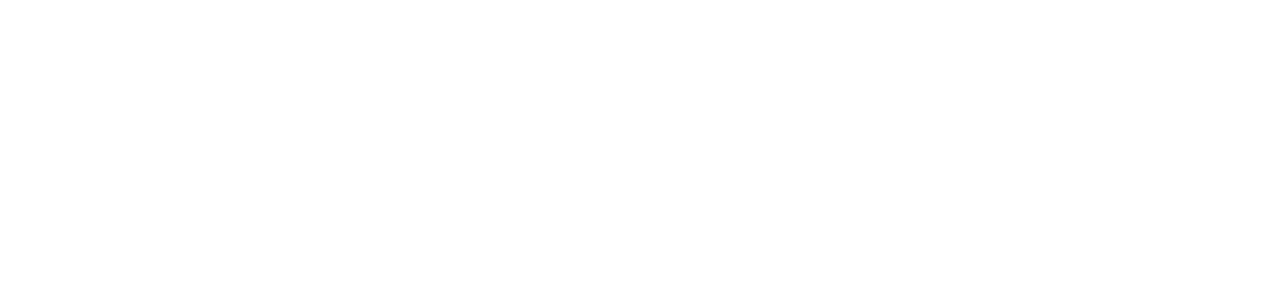
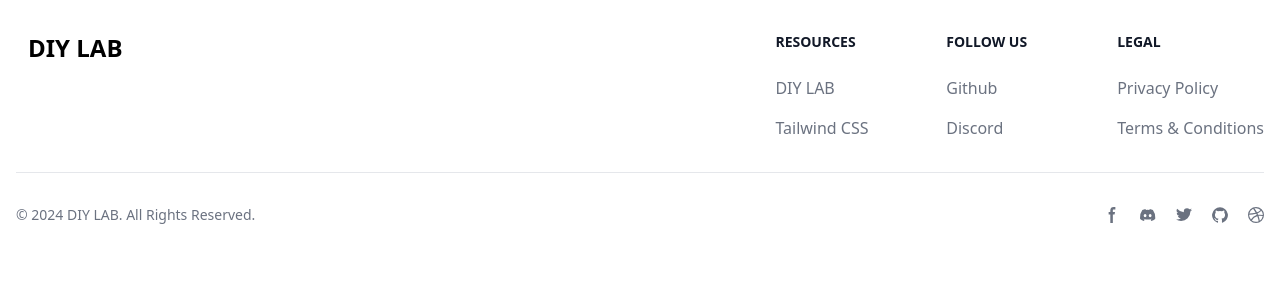
Before and after one commit to Lucasqc04/john-galt, a React (Vite) app: page / in a window 1280 px wide. Before the commit this address had no page. Shown: the top 300 px of the page. Built offline with nearby package versions, Linux system fonts and the light colour scheme.

Commit message:
feat(footer): criando o footer

```diff
--- /dev/null
+++ b/src/view/layout/DefaultyLayout.tsx
@@ -0,0 +1,16 @@
+import { Outlet } from 'react-router-dom';
+import { Footer } from './footer/footer';
+export function DefaultLayout() {
+  return (
+    <div>
+      <Footer />
+      <div className="relative flex flex-1 flex-col overflow-y-auto overflow-x-hidden">
+        <main>
+          <div className="mx-auto max-w-screen-2xl p-4 md:p-6 2xl:p-10">
+            <Outlet />
+          </div>
+        </main>
+      </div>
+    </div>
+  );
+}
--- /dev/null
+++ b/src/view/layout/footer/footer.tsx
@@ -0,0 +1,178 @@
+export function Footer() {
+  return (
+    <footer className="bg-white dark:bg-gray-900">
+      <div className="mx-auto w-full max-w-screen-xl p-4 py-6 lg:py-8">
+        <div className="md:flex md:justify-between">
+          <div className="mb-6 md:mb-0">
+            <a href="" className="flex items-center">
+              <img className="h-8 me-3" />
+              <span className="self-center text-2xl font-semibold whitespace-nowrap dark:text-white">
+                DIY LAB
+              </span>
+            </a>
+          </div>
+          <div className="grid grid-cols-2 gap-8 sm:gap-6 sm:grid-cols-3">
+            <div>
+              <h2 className="mb-6 text-sm font-semibold text-gray-900 uppercase dark:text-white">
+                Resources
+              </h2>
+              <ul className="text-gray-500 dark:text-gray-400 font-medium">
+                <li className="mb-4">
+                  <a href="" className="hover:underline">
+                    DIY LAB
+                  </a>
+                </li>
+                <li>
+                  <a className="hover:underline">Tailwind CSS</a>
+                </li>
+              </ul>
+            </div>
+            <div>
+              <h2 className="mb-6 text-sm font-semibold text-gray-900 uppercase dark:text-white">
+                Follow us
+              </h2>
+              <ul className="text-gray-500 dark:text-gray-400 font-medium">
+                <li className="mb-4">
+                  <a
+                    href="https://github.com/themesberg/flowbite"
+                    className="hover:underline "
+                  >
+                    Github
+                  </a>
+                </li>
+                <li>
+                  <a
+                    href="https://discord.gg/4eeurUVvTy"
+                    className="hover:underline"
+                  >
+                    Discord
+                  </a>
+                </li>
+              </ul>
+            </div>
+            <div>
+              <h2 className="mb-6 text-sm font-semibold text-gray-900 uppercase dark:text-white">
+                Legal
+              </h2>
+              <ul className="text-gray-500 dark:text-gray-400 font-medium">
+                <li className="mb-4">
+                  <a href="#" className="hover:underline">
+                    Privacy Policy
+                  </a>
+                </li>
+                <li>
+                  <a href="#" className="hover:underline">
+                    Terms &amp; Conditions
+                  </a>
+                </li>
+              </ul>
+            </div>
+          </div>
+        </div>
+        <hr className="my-6 border-gray-200 sm:mx-auto dark:border-gray-700 lg:my-8" />
+        <div className="sm:flex sm:items-center sm:justify-between">
+          <span className="text-sm text-gray-500 sm:text-center dark:text-gray-400">
+            © 2024{' '}
+            <a href="https://flowbite.com/" className="hover:underline">
+              DIY LAB
+            </a>
+            . All Rights Reserved.
+          </span>
+          <div className="flex mt-4 sm:justify-center sm:mt-0">
+            <a
+              href="#"
+              className="text-gray-500 hover:text-gray-900 dark:hover:text-white"
+            >
+              <svg
+                className="w-4 h-4"
+                aria-hidden="true"
+                xmlns="http://www.w3.org/2000/svg"
+                fill="currentColor"
+                viewBox="0 0 8 19"
+              >
+                <path
+                  fill-rule="evenodd"
+                  d="M6.135 3H8V0H6.135a4.147 4.147 0 0 0-4.142 4.142V6H0v3h2v9.938h3V9h2.021l.592-3H5V3.591A.6.6 0 0 1 5.592 3h.543Z"
+                  clip-rule="evenodd"
+                />
+              </svg>
+              <span className="sr-only">Facebook page</span>
+            </a>
+            <a
+              href="#"
+              className="text-gray-500 hover:text-gray-900 dark:hover:text-white ms-5"
+            >
+              <svg
+                className="w-4 h-4"
+                aria-hidden="true"
+                xmlns="http://www.w3.org/2000/svg"
+                fill="currentColor"
+                viewBox="0 0 21 16"
+              >
+                <path d="M16.942 1.556a16.3 16.3 0 0 0-4.126-1.3 12.04 12.04 0 0 0-.529 1.1 15.175 15.175 0 0 0-4.573 0 11.585 11.585 0 0 0-.535-1.1 16.274 16.274 0 0 0-4.129 1.3A17.392 17.392 0 0 0 .182 13.218a15.785 15.785 0 0 0 4.963 2.521c.41-.564.773-1.16 1.084-1.785a10.63 10.63 0 0 1-1.706-.83c.143-.106.283-.217.418-.33a11.664 11.664 0 0 0 10.118 0c.137.113.277.224.418.33-.544.328-1.116.606-1.71.832a12.52 12.52 0 0 0 1.084 1.785 16.46 16.46 0 0 0 5.064-2.595 17.286 17.286 0 0 0-2.973-11.59ZM6.678 10.813a1.941 1.941 0 0 1-1.8-2.045 1.93 1.93 0 0 1 1.8-2.047 1.919 1.919 0 0 1 1.8 2.047 1.93 1.93 0 0 1-1.8 2.045Zm6.644 0a1.94 1.94 0 0 1-1.8-2.045 1.93 1.93 0 0 1 1.8-2.047 1.918 1.918 0 0 1 1.8 2.047 1.93 1.93 0 0 1-1.8 2.045Z" />
+              </svg>
+              <span className="sr-only">Discord community</span>
+            </a>
+            <a
+              href="#"
+              className="text-gray-500 hover:text-gray-900 dark:hover:text-white ms-5"
+            >
+              <svg
+                className="w-4 h-4"
+                aria-hidden="true"
+                xmlns="http://www.w3.org/2000/svg"
+                fill="currentColor"
+                viewBox="0 0 20 17"
+              >
+                <path
+                  fill-rule="evenodd"
+                  d="M20 1.892a8.178 8.178 0 0 1-2.355.635 4.074 4.074 0 0 0 1.8-2.235 8.344 8.344 0 0 1-2.605.98A4.13 4.13 0 0 0 13.85 0a4.068 4.068 0 0 0-4.1 4.038 4 4 0 0 0 .105.919A11.705 11.705 0 0 1 1.4.734a4.006 4.006 0 0 0 1.268 5.392 4.165 4.165 0 0 1-1.859-.5v.05A4.057 4.057 0 0 0 4.1 9.635a4.19 4.19 0 0 1-1.856.07 4.108 4.108 0 0 0 3.831 2.807A8.36 8.36 0 0 1 0 14.184 11.732 11.732 0 0 0 6.291 16 11.502 11.502 0 0 0 17.964 4.5c0-.177 0-.35-.012-.523A8.143 8.143 0 0 0 20 1.892Z"
+                  clip-rule="evenodd"
+                />
+              </svg>
+              <span className="sr-only">Twitter page</span>
+            </a>
+            <a
+              href="#"
+              className="text-gray-500 hover:text-gray-900 dark:hover:text-white ms-5"
+            >
+              <svg
+                className="w-4 h-4"
+                aria-hidden="true"
+                xmlns="http://www.w3.org/2000/svg"
+                fill="currentColor"
+                viewBox="0 0 20 20"
+              >
+                <path
+                  fill-rule="evenodd"
+                  d="M10 .333A9.911 9.911 0 0 0 6.866 19.65c.5.092.678-.215.678-.477 0-.237-.01-1.017-.014-1.845-2.757.6-3.338-1.169-3.338-1.169a2.627 2.627 0 0 0-1.1-1.451c-.9-.615.07-.6.07-.6a2.084 2.084 0 0 1 1.518 1.021 2.11 2.11 0 0 0 2.884.823c.044-.503.268-.973.63-1.325-2.2-.25-4.516-1.1-4.516-4.9A3.832 3.832 0 0 1 4.7 7.068a3.56 3.56 0 0 1 .095-2.623s.832-.266 2.726 1.016a9.409 9.409 0 0 1 4.962 0c1.89-1.282 2.717-1.016 2.717-1.016.366.83.402 1.768.1 2.623a3.827 3.827 0 0 1 1.02 2.659c0 3.807-2.319 4.644-4.525 4.889a2.366 2.366 0 0 1 .673 1.834c0 1.326-.012 2.394-.012 2.72 0 .263.18.572.681.475A9.911 9.911 0 0 0 10 .333Z"
+                  clip-rule="evenodd"
+                />
+              </svg>
+              <span className="sr-only">GitHub account</span>
+            </a>
+            <a
+              href="#"
+              className="text-gray-500 hover:text-gray-900 dark:hover:text-white ms-5"
+            >
+              <svg
+                className="w-4 h-4"
+                aria-hidden="true"
+                xmlns="http://www.w3.org/2000/svg"
+                fill="currentColor"
+                viewBox="0 0 20 20"
+              >
+                <path
+                  fill-rule="evenodd"
+                  d="M10 0a10 10 0 1 0 10 10A10.009 10.009 0 0 0 10 0Zm6.613 4.614a8.523 8.523 0 0 1 1.93 5.32 20.094 20.094 0 0 0-5.949-.274c-.059-.149-.122-.292-.184-.441a23.879 23.879 0 0 0-.566-1.239 11.41 11.41 0 0 0 4.769-3.366ZM8 1.707a8.821 8.821 0 0 1 2-.238 8.5 8.5 0 0 1 5.664 2.152 9.608 9.608 0 0 1-4.476 3.087A45.758 45.758 0 0 0 8 1.707ZM1.642 8.262a8.57 8.57 0 0 1 4.73-5.981A53.998 53.998 0 0 1 9.54 7.222a32.078 32.078 0 0 1-7.9 1.04h.002Zm2.01 7.46a8.51 8.51 0 0 1-2.2-5.707v-.262a31.64 31.64 0 0 0 8.777-1.219c.243.477.477.964.692 1.449-.114.032-.227.067-.336.1a13.569 13.569 0 0 0-6.942 5.636l.009.003ZM10 18.556a8.508 8.508 0 0 1-5.243-1.8 11.717 11.717 0 0 1 6.7-5.332.509.509 0 0 1 .055-.02 35.65 35.65 0 0 1 1.819 6.476 8.476 8.476 0 0 1-3.331.676Zm4.772-1.462A37.232 37.232 0 0 0 13.113 11a12.513 12.513 0 0 1 5.321.364 8.56 8.56 0 0 1-3.66 5.73h-.002Z"
+                  clip-rule="evenodd"
+                />
+              </svg>
+              <span className="sr-only">Dribbble account</span>
+            </a>
+          </div>
+        </div>
+      </div>
+    </footer>
+  );
+}
--- a/src/view/screens/App.tsx
+++ b/src/view/screens/App.tsx
@@ -3,6 +3,7 @@ import { useTranslation } from 'react-i18next';
 import { Route, BrowserRouter as Router, Routes } from 'react-router-dom';
 import { LanguageSwitcher } from '../components/LanguageSwitcher';
 import ThemeToggleButton from '../components/ThemeToggleButton';
+import { DefaultLayout } from '../layout/DefaultyLayout';
 import { useTheme } from './useTheme';
 
 export function App() {
@@ -32,6 +33,7 @@ export function App() {
             </div>
           }
         ></Route>
+        <Route path="/" element={<DefaultLayout />}></Route>
       </Routes>
     </Router>
   );
```
